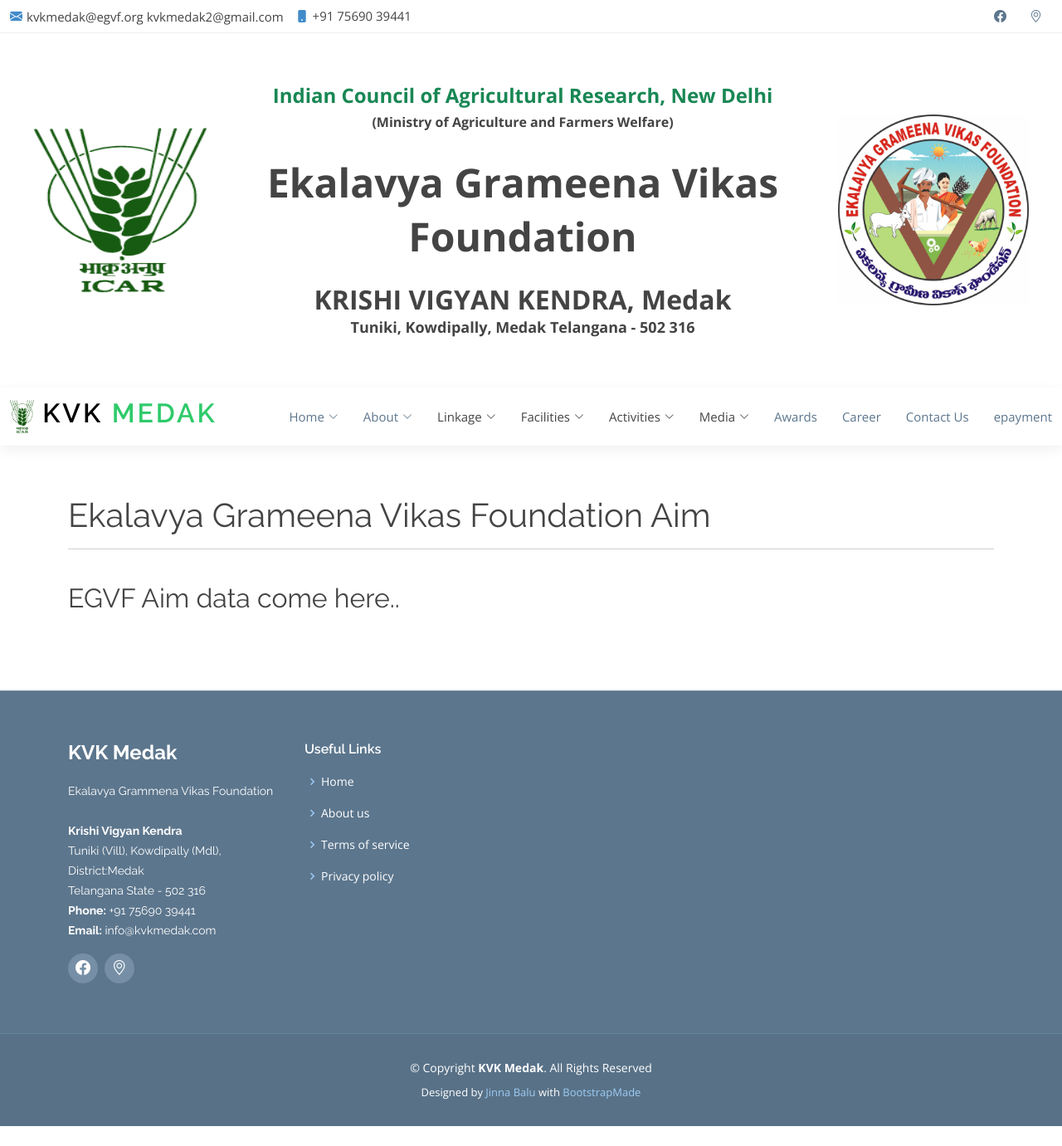
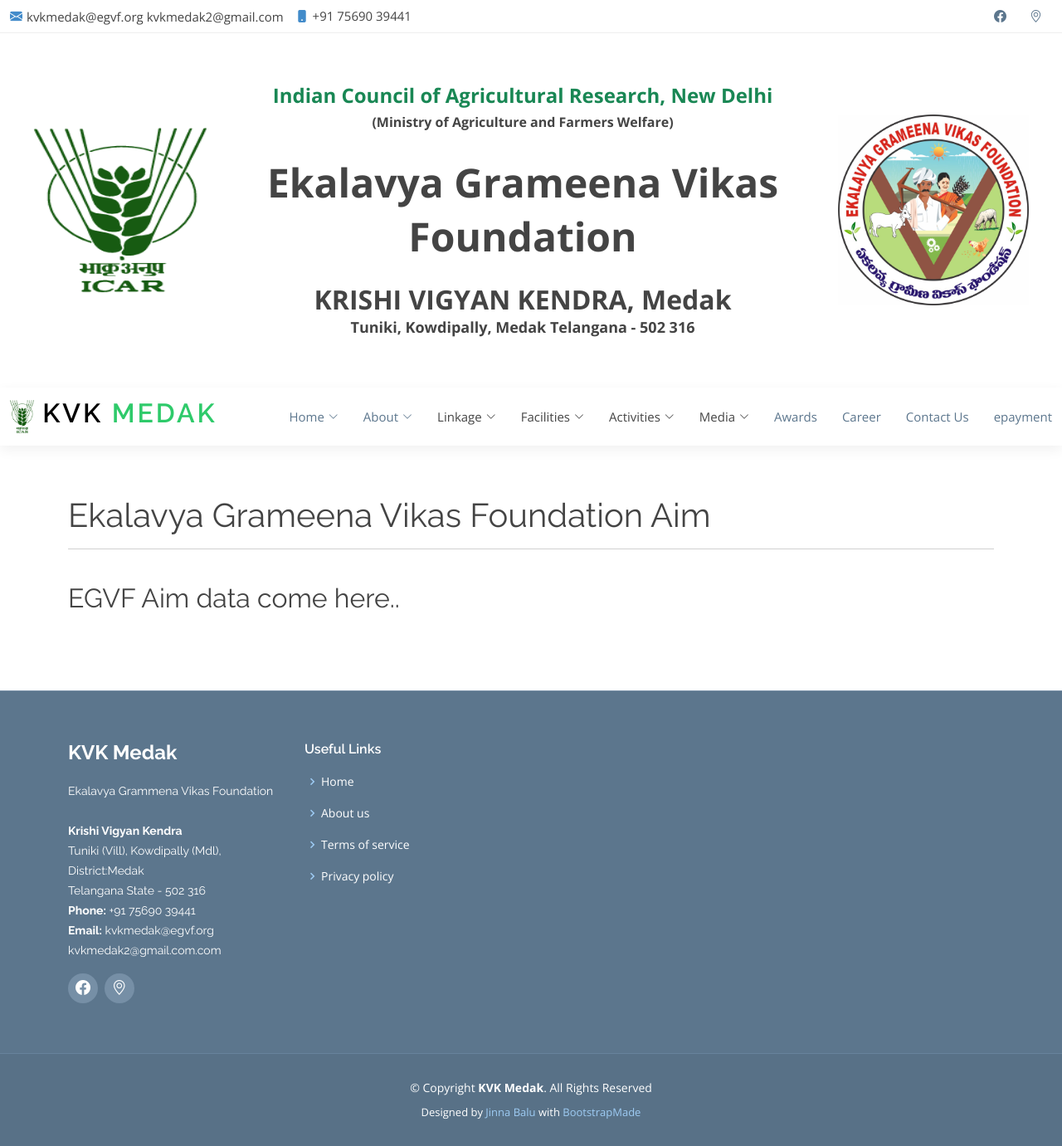
Before and after one commit to kvkmedak/kvkmedak.github.io, a Jekyll site: the page built from pages/about-egvf.html, in a window 1280 px wide. Shown: the whole page at 83% size. Built offline with Jekyll 4.4.1, drawn with Linux system fonts in a browser that asks for light colours; nearby versions of some CDN libraries; library files that are not in the unit come from our copies; before the commit the page ends 1357 px from its top, so only the background shows below that.

Commit message:
Update footer.html

```diff
--- a/_includes/footer.html
+++ b/_includes/footer.html
@@ -12,7 +12,7 @@
               Tuniki (Vill), Kowdipally (Mdl), District:Medak<br>
               Telangana State - 502 316<br>
               <strong>Phone:</strong> +91 75690 39441<br>
-              <strong>Email:</strong> info@kvkmedak.com<br>
+              <strong>Email:</strong> kvkmedak@egvf.org kvkmedak2@gmail.com.com<br>
             </p>
             <div class="social-links mt-3">
               <a href="https://www.facebook.com/krishivigyankendra.tuniki" target="_blank" class="facebook"><i
```
